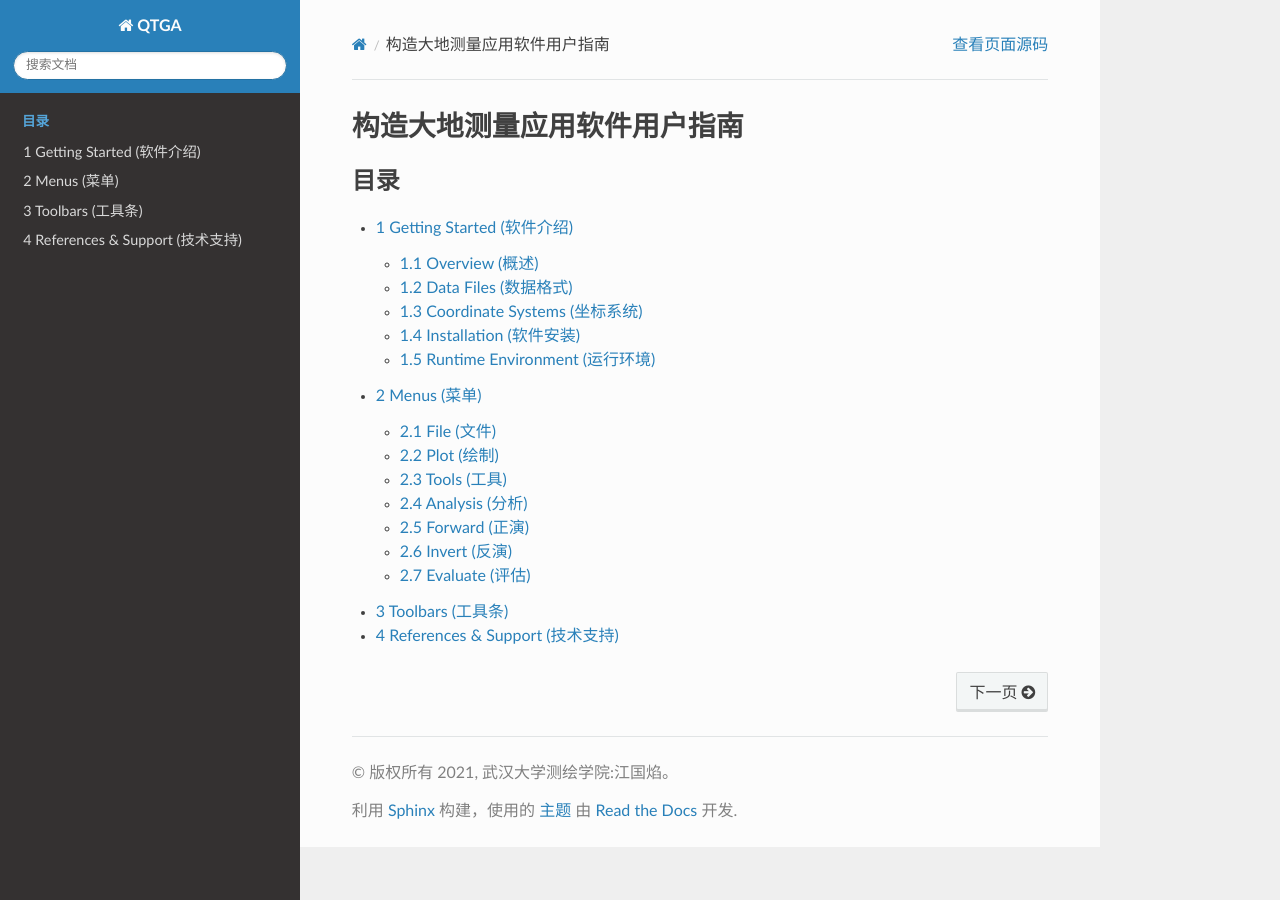
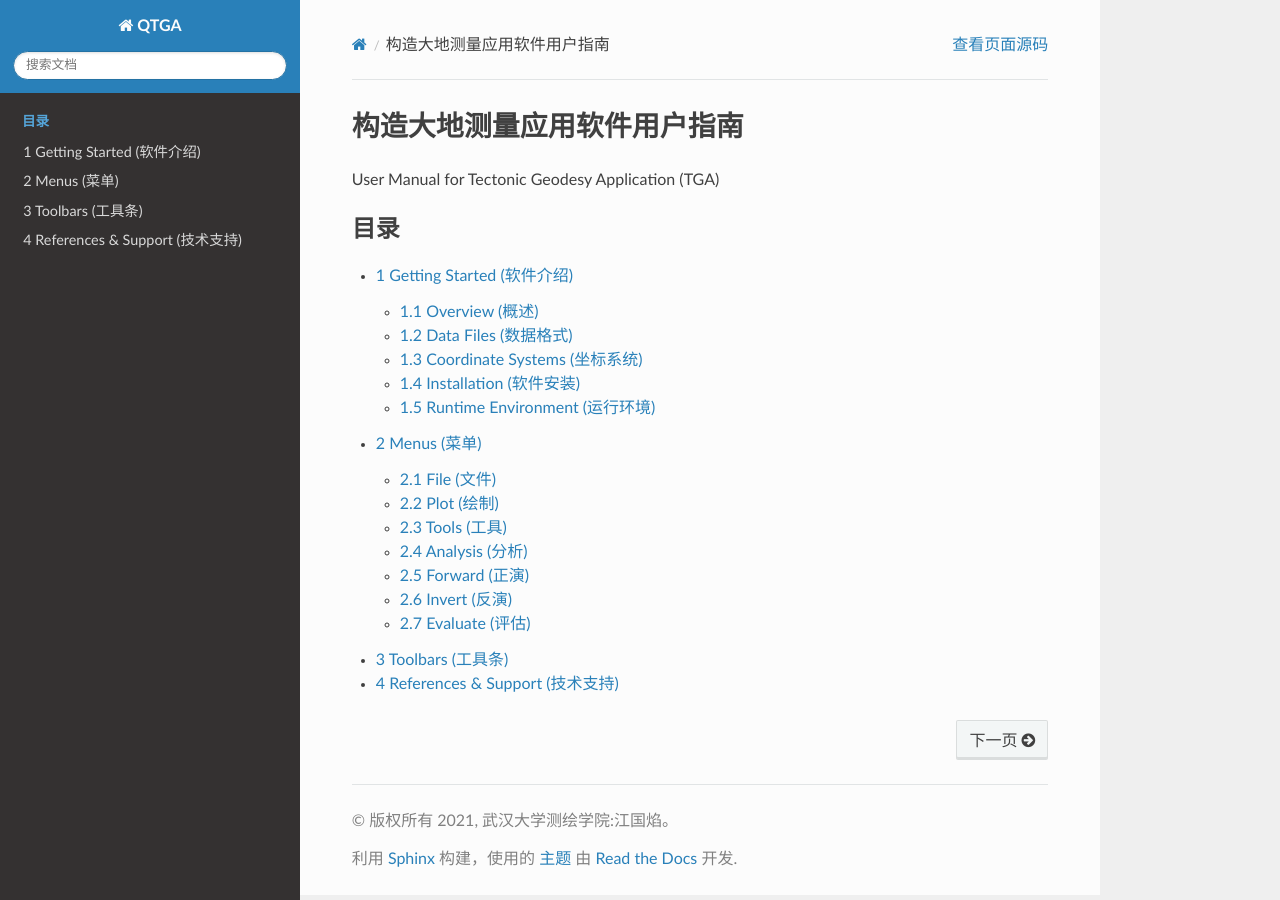
Before and after one commit to wanghai1988/qtgahelp, a Sphinx documentation site: the page built from docs/source/index.rst, in a window 1280 px wide. Built offline with Sphinx 7.4.7 and the Read the Docs theme 2.0.0, drawn with Linux system fonts in a browser that asks for light colours.

Commit message:
Update index.rst

```diff
--- a/docs/source/index.rst
+++ b/docs/source/index.rst
@@ -1,5 +1,6 @@
 构造大地测量应用软件用户指南
 ====================================
+User Manual for Tectonic Geodesy Application (TGA)
 
 .. toctree::
    :maxdepth: 2
```
